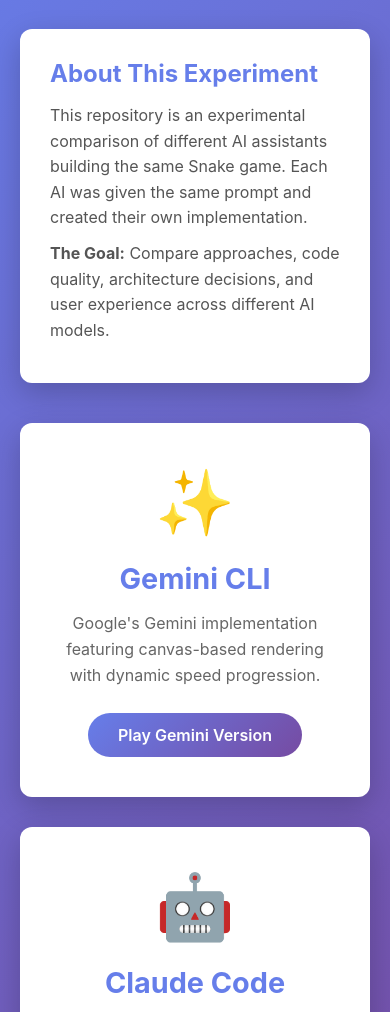
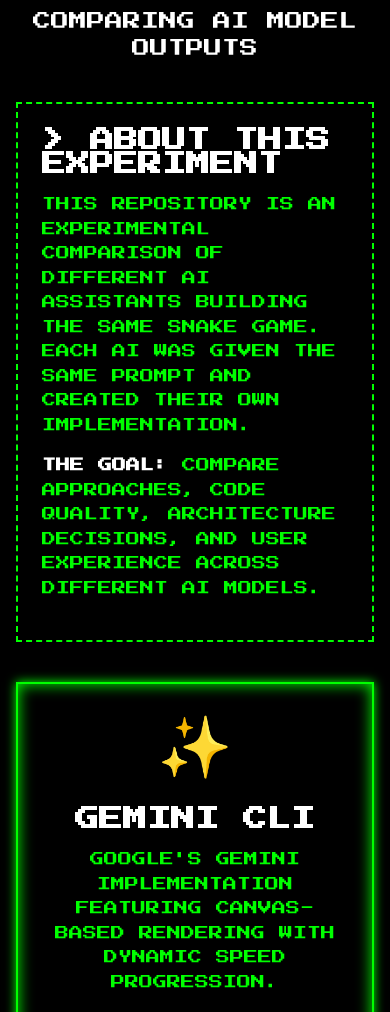
Before and after one commit to kelsymichael/snake-experimenter, a plain HTML site: page index.html in a window 390 px wide. Shown: the part 159-1171 px from the top of the page. Drawn offline with Linux system fonts and the light colour scheme.

Commit message:
refactor: transform landing page to retro terminal style
- Replace modern gradient design with retro green-on-black terminal aesthetic
- Add Press Start 2P pixel font from Google Fonts
- Implement green glow effects with text-shadow and box-shadow
- Add dashed borders for terminal-style UI
- Convert all text to uppercase for authentic retro feel
- Add hover effects with enhanced green glow on cards and buttons
- Remove Tailwind CSS dependency - pure vanilla CSS only
- Fix GitHub repository URL in footer
- Maintain responsive design with mobile-first approach
- Keep static hosting compatibility (no build process)

```diff
--- a/index.html
+++ b/index.html
@@ -4,6 +4,7 @@
     <meta charset="UTF-8">
     <meta name="viewport" content="width=device-width, initial-scale=1.0">
     <title>Snake Game Experimenter - AI Model Comparison</title>
+    <link href="https://fonts.googleapis.com/css2?family=Press+Start+2P&display=swap" rel="stylesheet">
     <style>
         * {
             margin: 0;
@@ -12,142 +13,185 @@
         }
 
         body {
-            font-family: -apple-system, BlinkMacSystemFont, 'Segoe UI', Roboto, Oxygen, Ubuntu, Cantarell, sans-serif;
-            background: linear-gradient(135deg, #667eea 0%, #764ba2 100%);
-            color: #333;
+            font-family: 'Press Start 2P', cursive;
+            background: #000000;
+            color: #00ff00;
             min-height: 100vh;
             display: flex;
+            flex-direction: column;
             align-items: center;
             justify-content: center;
-            padding: 20px;
+            padding: 16px;
+            -webkit-font-smoothing: antialiased;
         }
 
         .container {
-            max-width: 900px;
+            max-width: 1024px;
             width: 100%;
         }
 
         .header {
             text-align: center;
-            margin-bottom: 60px;
+            margin-bottom: 40px;
         }
 
         h1 {
-            color: white;
-            font-size: 3rem;
-            margin-bottom: 10px;
-            text-shadow: 2px 2px 4px rgba(0,0,0,0.2);
+            color: #00ff00;
+            font-size: 1.875rem;
+            margin-bottom: 16px;
+            text-shadow: 0 0 5px #00ff00, 0 0 10px #00ff00;
+            text-transform: uppercase;
+            line-height: 1.5;
         }
 
         .subtitle {
-            color: rgba(255,255,255,0.9);
-            font-size: 1.2rem;
-            font-weight: 300;
+            color: #ffffff;
+            font-size: 1.125rem;
+            text-transform: uppercase;
+            line-height: 1.5;
         }
 
         .description {
-            background: white;
-            padding: 30px;
-            border-radius: 12px;
+            border: 2px dashed #00ff00;
+            padding: 24px;
             margin-bottom: 40px;
-            box-shadow: 0 10px 30px rgba(0,0,0,0.2);
         }
 
         .description h2 {
-            color: #667eea;
-            margin-bottom: 15px;
+            color: #ffffff;
+            margin-bottom: 16px;
             font-size: 1.5rem;
+            text-transform: uppercase;
+        }
+
+        .description h2::before {
+            content: '> ';
         }
 
         .description p {
-            line-height: 1.6;
-            color: #555;
-            margin-bottom: 10px;
+            line-height: 1.75;
+            color: #00ff00;
+            margin-bottom: 16px;
+            font-size: 0.875rem;
+            text-transform: uppercase;
+        }
+
+        .description strong {
+            color: #ffffff;
         }
 
         .implementations {
-            display: grid;
-            grid-template-columns: repeat(auto-fit, minmax(300px, 1fr));
-            gap: 30px;
+            display: flex;
+            flex-direction: column;
+            gap: 32px;
             margin-bottom: 40px;
         }
 
         .card {
-            background: white;
-            border-radius: 12px;
-            padding: 40px 30px;
+            border: 2px solid #00ff00;
+            padding: 24px;
             text-align: center;
-            box-shadow: 0 10px 30px rgba(0,0,0,0.2);
-            transition: transform 0.3s ease, box-shadow 0.3s ease;
+            box-shadow: 0 0 10px #00ff00, 0 0 15px #00ff00 inset;
+            transition: all 0.3s ease;
             text-decoration: none;
             color: inherit;
-            display: block;
+            display: flex;
+            flex-direction: column;
+            align-items: center;
+            background: transparent;
         }
 
         .card:hover {
-            transform: translateY(-5px);
-            box-shadow: 0 15px 40px rgba(0,0,0,0.3);
+            background: rgba(0, 255, 0, 0.1);
+            box-shadow: 0 0 15px #00ff00, 0 0 20px #00ff00;
         }
 
         .card-icon {
-            font-size: 4rem;
-            margin-bottom: 20px;
+            font-size: 3.75rem;
+            margin-bottom: 24px;
         }
 
         .card h3 {
-            color: #667eea;
-            font-size: 1.8rem;
-            margin-bottom: 15px;
+            color: #ffffff;
+            font-size: 1.5rem;
+            margin-bottom: 16px;
+            text-transform: uppercase;
         }
 
         .card p {
-            color: #666;
-            margin-bottom: 25px;
-            line-height: 1.6;
+            color: #00ff00;
+            margin-bottom: 24px;
+            line-height: 1.75;
+            font-size: 0.875rem;
+            min-height: 96px;
+            text-transform: uppercase;
         }
 
         .btn {
-            display: inline-block;
-            padding: 12px 30px;
-            background: linear-gradient(135deg, #667eea 0%, #764ba2 100%);
-            color: white;
+            display: block;
+            width: 100%;
+            padding: 12px 24px;
+            background: #00ff00;
+            color: #000000;
             text-decoration: none;
-            border-radius: 25px;
-            font-weight: 600;
-            transition: opacity 0.3s ease;
+            font-weight: bold;
+            transition: all 0.3s ease;
+            border: 2px solid #00ff00;
+            text-transform: uppercase;
+            letter-spacing: 0.05em;
         }
 
         .btn:hover {
-            opacity: 0.9;
+            background: #00dd00;
+            box-shadow: 0 0 15px #00ff00, 0 0 20px #00ff00;
         }
 
         .footer {
             text-align: center;
-            color: rgba(255,255,255,0.8);
-            font-size: 0.9rem;
+            color: #00ff00;
+            font-size: 0.75rem;
+            margin-top: 40px;
+            padding: 24px;
+            opacity: 0.6;
+        }
+
+        .footer p {
+            margin-bottom: 8px;
+            text-transform: uppercase;
         }
 
         .footer a {
-            color: white;
+            color: #ffffff;
             text-decoration: none;
-            border-bottom: 1px solid rgba(255,255,255,0.5);
         }
 
         .footer a:hover {
-            border-bottom-color: white;
+            text-decoration: underline;
         }
 
-        @media (max-width: 768px) {
+        @media (min-width: 768px) {
             h1 {
-                font-size: 2rem;
+                font-size: 3rem;
             }
 
             .subtitle {
+                font-size: 1.25rem;
+            }
+
+            .description p {
                 font-size: 1rem;
             }
 
+            .card p {
+                font-size: 0.875rem;
+            }
+
             .implementations {
-                grid-template-columns: 1fr;
+                flex-direction: row;
+            }
+
+            .card {
+                flex: 1;
             }
         }
     </style>
@@ -183,7 +227,7 @@
 
         <div class="footer">
             <p>Experimental project comparing AI-generated Snake game implementations</p>
-            <p><a href="https://github.com/kelsy/snake-experimenter" target="_blank">View on GitHub</a></p>
+            <p><a href="https://github.com/kelsymichael/snake-experimenter" target="_blank">View on GitHub</a></p>
         </div>
     </div>
 </body>
```
